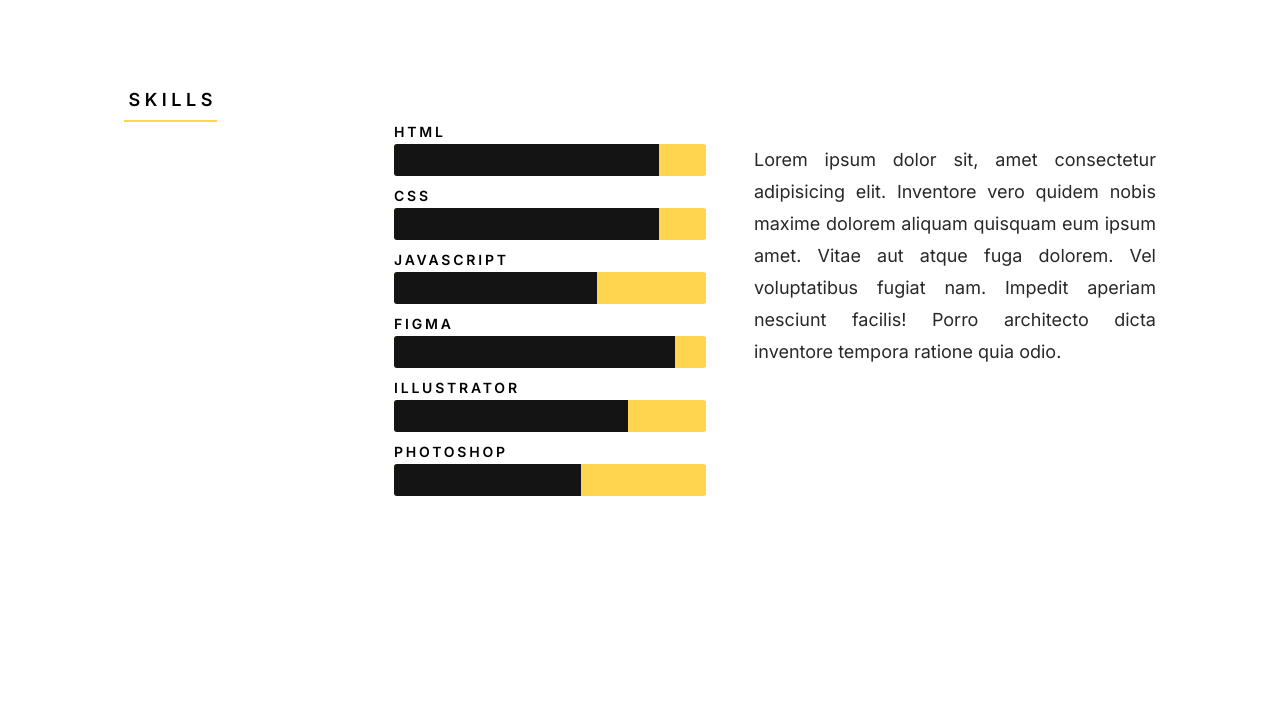
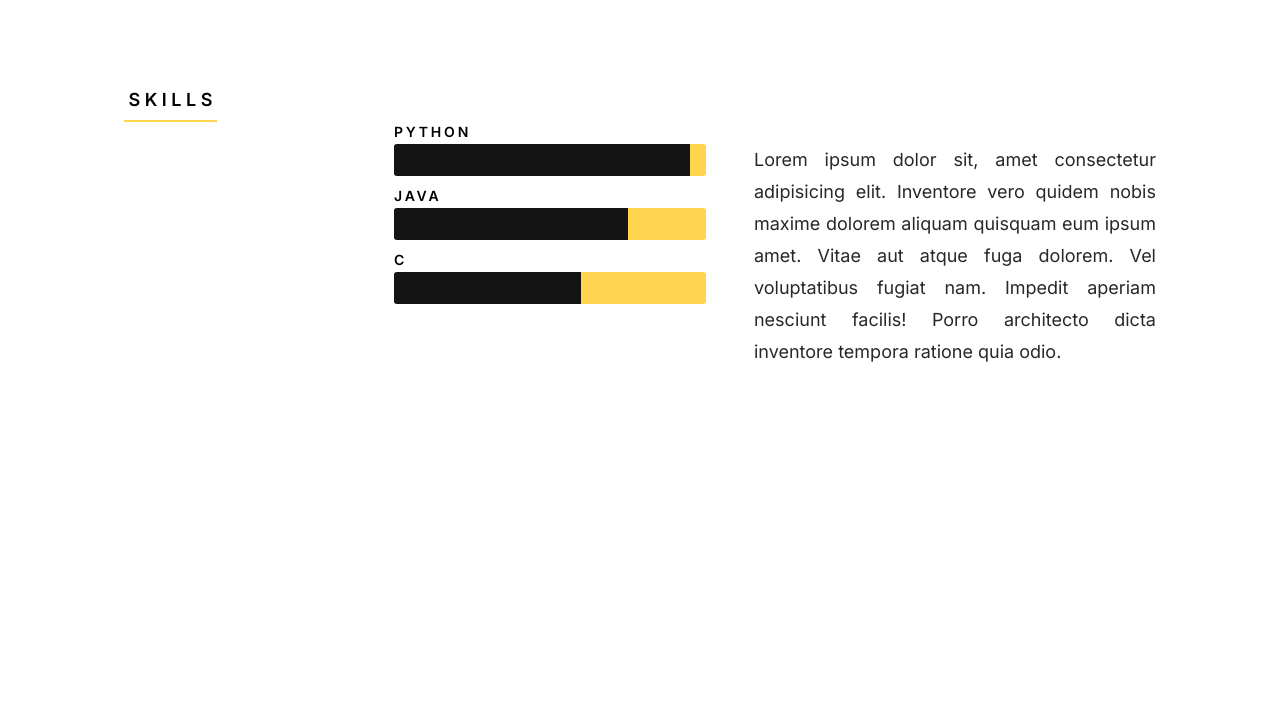
Before and after one commit to mnahmadov/Mahammad-Nahmadov, a plain HTML site: page index.html in a window 1280 px wide. Shown: the part 3600-4322 px from the top of the page. Drawn offline with Linux system fonts and the light colour scheme.

Commit message:
Update index.html

```diff
--- a/index.html
+++ b/index.html
@@ -296,28 +296,16 @@
 
                     <ul class="skill-bars-fat">
                         <li>
-                            <div class="progress percent85"></div>
-                            <strong>HTML</strong>
-                        </li>
-                        <li>
-                            <div class="progress percent85"></div>
-                            <strong>CSS</strong>
-                        </li>
-                        <li>
-                            <div class="progress percent65"></div>
-                            <strong>Javascript</strong>
-                        </li>
-                        <li>
-                            <div class="progress percent90"></div>
-                            <strong>Figma</strong>
+                            <div class="progress percent95"></div>
+                            <strong>Python</strong>
                         </li>
                         <li>
                             <div class="progress percent75"></div>
-                            <strong>Illustrator</strong>
+                            <strong>Java</strong>
                         </li>
                         <li>
                             <div class="progress percent60"></div>
-                            <strong>Photoshop</strong>
+                            <strong>C</strong>
                         </li>
                     </ul>
 
```
